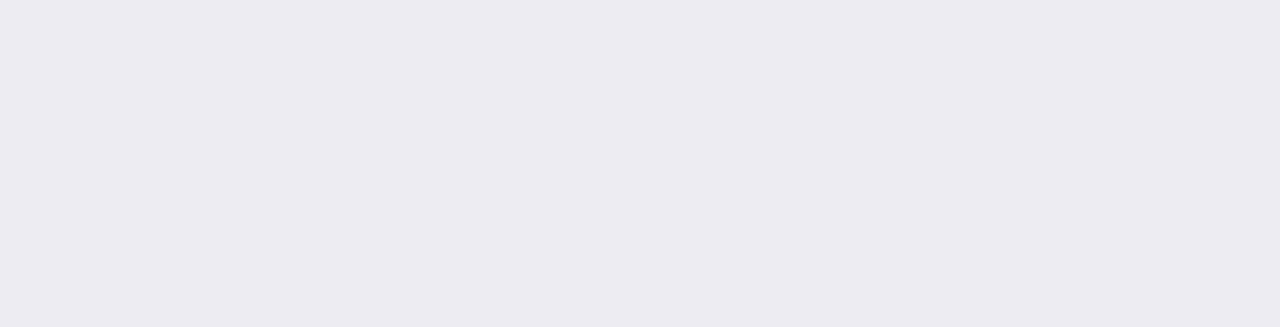
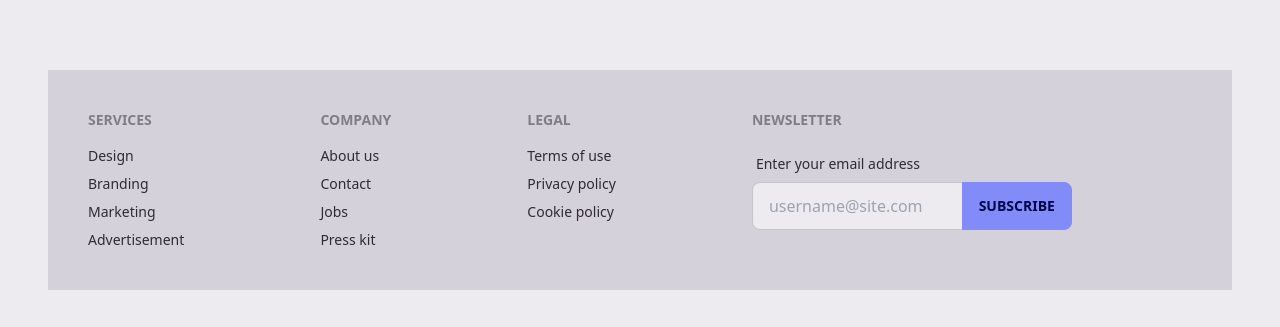
Before and after one commit to mriduldas07/pctoolmaster-manufacture-client, a React (Create React App) app: page /register in a window 1280 px wide. Shown: the part 850-1177 px from the top of the page. Before the commit the page ends 880 px from the top, so only its background shows below. Built offline with nearby package versions, Linux system fonts and the light colour scheme; no server answers.

Commit message:
footer & error page

```diff
--- a/src/App.js
+++ b/src/App.js
@@ -8,6 +8,8 @@ import Register from "./Login/Register";
 import Home from "./Pages/Home/Home";
 import MyProfile from "./Pages/MyProfile";
 import Purchase from "./Pages/Purchase";
+import ErrorPage from "./Shared/ErrorPage";
+import Footer from "./Shared/Footer";
 import Navbar from "./Shared/Navbar";
 import RequireAdmin from "./Shared/RequireAdmin";
 import RequireAuth from "./Shared/RequireAuth";
@@ -48,7 +50,9 @@ function App() {
             </RequireAdmin>
           }></Route>
         </Route>
+        <Route path="*" element={<ErrorPage></ErrorPage>}></Route>
       </Routes>
+      <Footer></Footer>
       <ToastContainer></ToastContainer>
     </div>
   );
--- /dev/null
+++ b/src/Shared/ErrorPage.js
@@ -0,0 +1,20 @@
+import React from 'react';
+import { useNavigate } from 'react-router-dom';
+
+
+const ErrorPage = () => {
+    const navigate = useNavigate()
+    return (
+        <div className="min-h-screen">
+            <div className="grid justify-center items-center grid-flow-col">
+                <img className='my-5' src={'https://i.ibb.co/ygJ6G96/eorror.png'} alt="" />
+                <div className="font-mono text-6xl">Error Occurred</div>
+            </div>
+            <div>
+                <h2 className="text-5xl text-center font-sans text-primary">Please Go Back or Contact Admin for Error Support</h2>
+            </div>
+        </div>
+    );
+};
+
+export default ErrorPage;
--- a/src/Shared/Footer.js
+++ b/src/Shared/Footer.js
@@ -1,10 +1,49 @@
-import React from 'react';
-import { Link } from 'react-router-dom';
+import React from "react";
 
 const Footer = () => {
     return (
-        <>
-        </>
+        <div className="my-10">
+            <footer className="footer p-10 bg-base-200 text-base-content">
+                <div>
+                    <span className="footer-title">Services</span>
+                    <a className="link link-hover" href="#">Design</a>
+                    <a className="link link-hover" href="#">Branding</a>
+                    <a className="link link-hover" href="#">Marketing</a>
+                    <a className="link link-hover" href="#">Advertisement</a>
+                </div>
+                <div>
+                    <span className="footer-title">Company</span>
+                    <a className="link link-hover" href="#">About us</a>
+                    <a className="link link-hover" href="#">Contact</a>
+                    <a className="link link-hover" href="#">Jobs</a>
+                    <a className="link link-hover" href="#">Press kit</a>
+                </div>
+                <div>
+                    <span className="footer-title">Legal</span>
+                    <a className="link link-hover" href="#">Terms of use</a>
+                    <a className="link link-hover" href="#">Privacy policy</a>
+                    <a className="link link-hover" href="#">Cookie policy</a>
+                </div>
+                <div>
+                    <span className="footer-title">Newsletter</span>
+                    <div className="form-control w-80">
+                        <label className="label">
+                            <span className="label-text">Enter your email address</span>
+                        </label>
+                        <div className="relative">
+                            <input
+                                type="text"
+                                placeholder="username@site.com"
+                                className="input input-bordered w-full pr-16"
+                            />
+                            <button className="btn btn-primary absolute top-0 right-0 rounded-l-none">
+                                Subscribe
+                            </button>
+                        </div>
+                    </div>
+                </div>
+            </footer>
+        </div>
     );
 };
 
```
